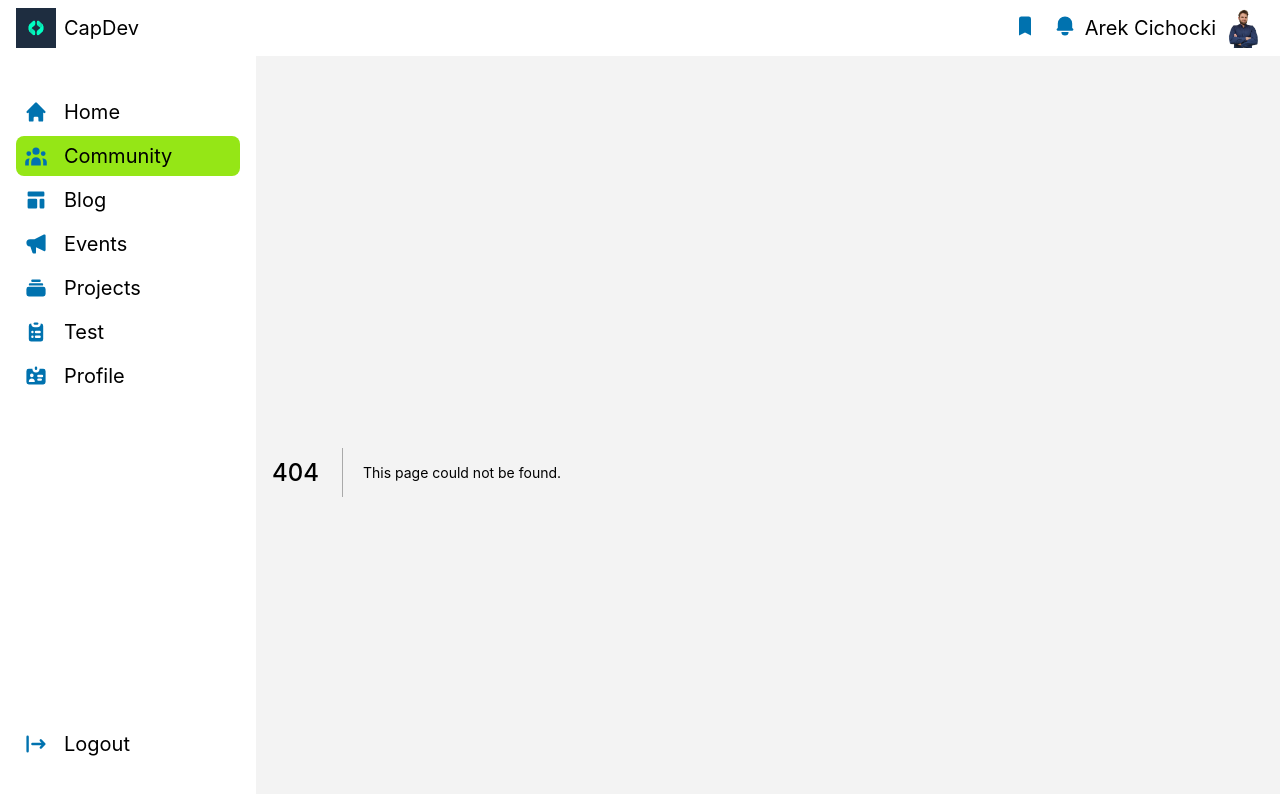
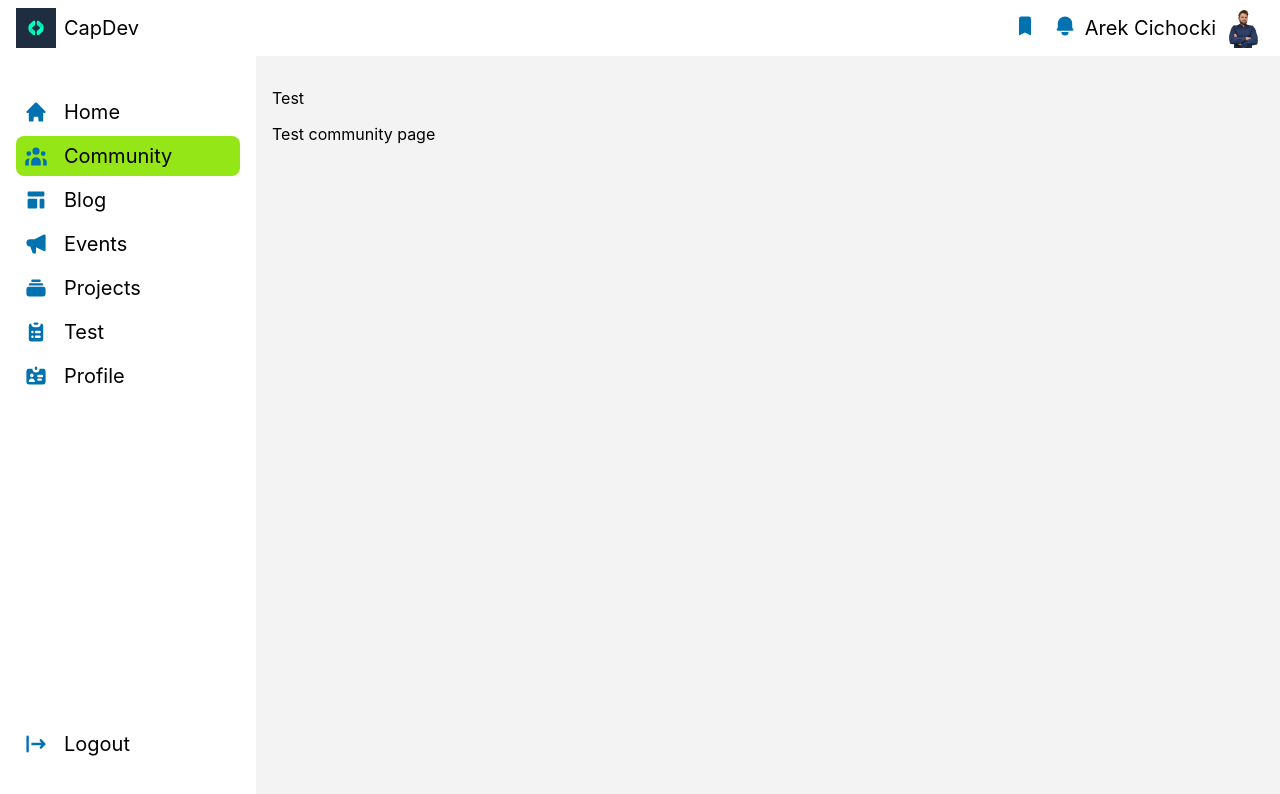
Before and after one commit to ArexSpeed/devhub, a Next.js app: page /community in a window 1280 px wide. Before the commit this address had no page. Shown: the top 794 px of the page. Built offline with nearby package versions, Linux system fonts and the light colour scheme.

Commit message:
create community branch

```diff
--- /dev/null
+++ b/pages/community/index.jsx
@@ -0,0 +1,9 @@
+const CommunityPage = () => {
+  return (
+    <div>
+      <p>Test</p> Test community page
+    </div>
+  )
+}
+
+export default CommunityPage;
```
